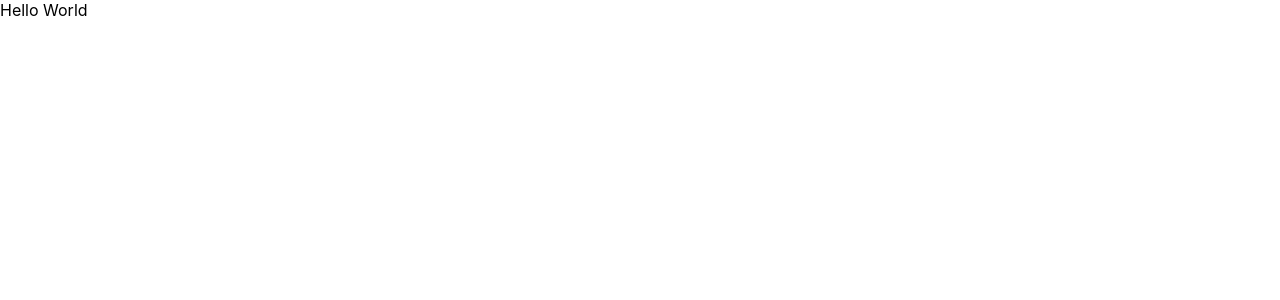
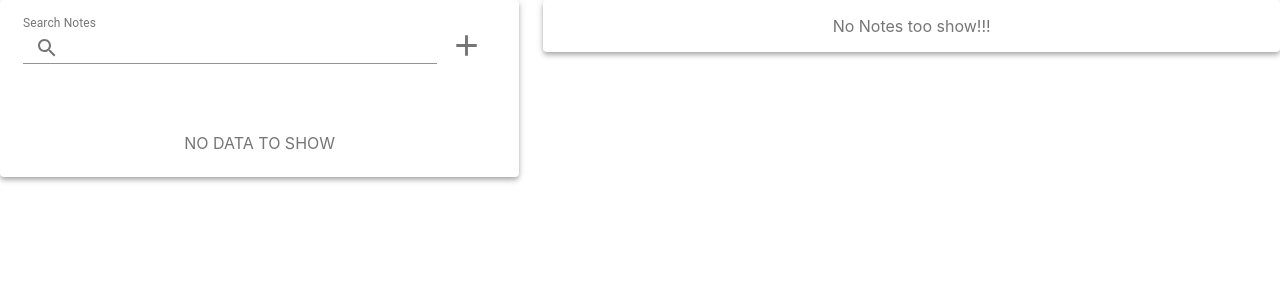
Before and after one commit to aman-singal/Notes, a React (Create React App) app: page / in a window 1280 px wide. Shown: the top 300 px of the page. Built offline with nearby package versions, Linux system fonts and the light colour scheme.

Commit message:
Complete

```diff
--- a/package.json
+++ b/package.json
@@ -8,7 +8,8 @@
     "@testing-library/user-event": "^7.2.1",
     "react": "^16.13.1",
     "react-dom": "^16.13.1",
-    "react-scripts": "3.4.1"
+    "react-scripts": "3.4.1",
+    "uniqid": "^5.2.0"
   },
   "scripts": {
     "start": "react-scripts start",
--- a/public/index.html
+++ b/public/index.html
@@ -11,7 +11,7 @@
     />
 
     <link rel="stylesheet" href="https://fonts.googleapis.com/icon?family=Material+Icons" />
-    <link rel="stylesheet" href="https://fonts.googleapis.com/css?family=Roboto:300,400,500,700&display=swap" />
+
 
 
     <link rel="apple-touch-icon" href="%PUBLIC_URL%/logo192.png" />
--- a/src/App.js
+++ b/src/App.js
@@ -1,10 +1,10 @@
 import React from 'react';
-
+import {Main} from './components/main/Main'
 
 function App() {
   return (
     <div className="App">
-      Hello World
+      <Main />
     </div>
   );
 }
--- a/src/components/addNotes/addNotes.js
+++ b/src/components/addNotes/addNotes.js
@@ -1,11 +1,38 @@
-import React from 'react'
+import React  , { useContext}  from 'react'
+import IconButton from "@material-ui/core/IconButton";
+import InputAdornment from "@material-ui/core/InputAdornment";
+import SearchIcon from "@material-ui/icons/Search";
+import TextField from "@material-ui/core/TextField";
+import Dialog from '../dialog/Dialog'
+import {StateContext} from '../main/Main'
 
-function addNotes() {
+function AddNotes() {
+    const {currentSearch} = useContext(StateContext)
+    const [search,setSearch] = currentSearch
+
+    const changeHandler = (e) =>{
+        setSearch(e.target.value)
+    }
+
     return (
         <div>
-            Add your notes over here
+            <TextField
+            label="Search Notes"
+            InputProps={{
+                startAdornment: (
+                <InputAdornment position="start" >
+                    <IconButton>
+                    <SearchIcon />
+                    </IconButton>
+                </InputAdornment>
+                )
+            }}
+            style={{width: '85%'}}
+            onChange={(e => changeHandler(e))}
+            />
+            <Dialog />
         </div>
     )
 }
 
-export default addNotes
+export default AddNotes
--- /dev/null
+++ b/src/components/dialog/Dialog.js
@@ -0,0 +1,86 @@
+import React , {useContext, useRef} from 'react';
+import Button from '@material-ui/core/Button';
+import TextField from '@material-ui/core/TextField';
+import Dialog from '@material-ui/core/Dialog';
+import DialogActions from '@material-ui/core/DialogActions';
+import DialogContent from '@material-ui/core/DialogContent';
+import DialogContentText from '@material-ui/core/DialogContentText';
+import DialogTitle from '@material-ui/core/DialogTitle';
+import AddIcon from '@material-ui/icons/Add';
+import IconButton from "@material-ui/core/IconButton";
+import {StateContext} from '../main/Main'
+import uniqid from 'uniqid'
+
+export default function FormDialog() {
+
+  const [open, setOpen] = React.useState(false);
+  const {value} = useContext(StateContext)
+  const [data, setData] = value
+  const titleRef = useRef('')
+  const notesRef = useRef("")
+
+  const handleClickOpen = () => {
+      console.log(data)
+    setOpen(true);
+  };
+
+  const handleClose = () => {
+    setOpen(false);
+  };
+
+
+  const handleAdd = () =>{
+    var datetime = new Date()
+    setData([...data , {
+        id: uniqid(),
+        title: titleRef.current.value,
+        notes: notesRef.current.value,
+        time: datetime,
+    }])
+    setOpen(false);
+  }
+
+  return (
+    <>
+        <IconButton onClick={handleClickOpen}>
+            <AddIcon fontSize="large" />
+        </IconButton>
+      <Dialog open={open} onClose={handleClose} aria-labelledby="form-dialog-title">
+        <DialogTitle id="form-dialog-title">Add Note</DialogTitle>
+        <DialogContent>
+          <DialogContentText>
+            Making notes are very important. One should definately make lotes of Notes
+          </DialogContentText>
+          <TextField
+            autoFocus
+            margin="dense"
+            id="name"
+            label="Title"
+            type="text"
+            fullWidth
+            required
+            inputRef={titleRef}
+          />
+          <TextField
+            autoFocus
+            margin="dense"
+            id="name"
+            label="Note"
+            type="text"
+            fullWidth
+            required
+            inputRef={notesRef}
+          />
+        </DialogContent>
+        <DialogActions>
+          <Button onClick={handleClose} color="primary">
+            Cancel
+          </Button>
+          <Button onClick={handleAdd} color="primary">
+            Add
+          </Button>
+        </DialogActions>
+      </Dialog>
+    </>
+  );
+}
--- /dev/null
+++ b/src/components/main/Main.js
@@ -0,0 +1,51 @@
+import React, { useState } from 'react'
+import Notes from '../notes/Notes'
+import AddNotes from '../addNotes/AddNotes'
+import NotesList from '../noteslist/NotesList'
+import { makeStyles } from '@material-ui/core/styles';
+import Paper from '@material-ui/core/Paper';
+import Grid from '@material-ui/core/Grid';
+
+const useStyles = makeStyles((theme) => ({
+  root: {
+    flexGrow: 1,
+  },
+  paper: {
+    padding: theme.spacing(2),
+    textAlign: 'center',
+    color: theme.palette.text.secondary,
+  },
+}));
+
+const StateContext = React.createContext()
+
+const Main =() => {
+
+    const [state,setState] = useState([])
+    const [id,setID] = useState('')
+    const [search,setSearch] = useState("")
+
+    const classes = useStyles();
+    return (
+    <StateContext.Provider value={{value: [state,setState],  currentID: [id,setID] , currentSearch: [search,setSearch]}}>
+        <div className={classes.root}>
+        <Grid container spacing={3}>
+            <Grid item xs={5}>
+            <Paper className={classes.paper} elevation={4}>
+                <AddNotes />
+                <NotesList />
+            </Paper>
+            </Grid>
+            <Grid item xs={7}>
+            <Paper className={classes.paper} elevation={4}>
+                <Notes />
+            </Paper>
+            </Grid>
+        </Grid>
+        </div>
+    </StateContext.Provider>
+    )
+}
+
+
+export {Main , StateContext};
--- a/src/components/notes/Notes.js
+++ b/src/components/notes/Notes.js
@@ -1,11 +1,40 @@
-import React from 'react'
+import React  , {useState,useEffect , useContext}from 'react'
+import {Typography} from '@material-ui/core'
+import Divider from '@material-ui/core/Divider';
+import {StateContext} from '../main/Main'
 
 function Notes() {
+
+
+  const {value} = useContext(StateContext)
+  const {currentID} = useContext(StateContext)
+  const [data, setData] = value
+  const [id, setID] = currentID
+  const [state,setState] = useState({})
+
+  useEffect(() => {
+      if(id){
+       let index =   data.findIndex(item => item.id === id)
+       setState(data[index])
+      }
+  }, [id])
+
+
     return (
-        <div>
-            This is a note
-        </div>
-    )
+        <>
+        {state.title === undefined ?
+            <div>
+                No Notes too show!!!
+            </div>
+            :
+            <div style={{textAlign: 'left'}}>
+            <Typography style={{fontSize: '2rem'}}> {state.title}</Typography>
+            <Divider style={{width: '100%'}} />
+            <Typography style={{marginTop: '50px'}}> {state.notes} </Typography>
+            </div>
+            }
+         </>
+    );
 }
 
 export default Notes
--- /dev/null
+++ b/src/components/noteslist/NotesList.js
@@ -0,0 +1,59 @@
+import React , {useContext} from 'react';
+import { makeStyles } from '@material-ui/core/styles';
+import List from '@material-ui/core/List';
+import ListItem from '@material-ui/core/ListItem';
+import {StateContext} from '../main/Main'
+const useStyles = makeStyles((theme) => ({
+  root: {
+    width: '100%',
+    backgroundColor: theme.palette.background.paper,
+    marginTop: '50px'
+  },
+}));
+
+
+export default function SimpleList() {
+
+  const {value} = useContext(StateContext)
+  const {currentID} = useContext(StateContext)
+  const [data, setData] = value
+  const [id, setID] = currentID
+  const {currentSearch} = useContext(StateContext)
+  const [search,setSearch] = currentSearch
+  const classes = useStyles();
+  const clickHandler = (item) =>{
+      setID(item)
+  }
+  var modifiedData = data.filter(item =>{
+    if(!search){
+      return item
+    }else{
+      return !item.title.toLowerCase().indexOf(search.toLowerCase())
+    }
+
+  })
+  console.log(modifiedData)
+  console.log(search)
+
+  return (
+    <div className={classes.root}>
+      <List component="nav" aria-label="secondary mailbox folders">
+          {modifiedData.length >= 1 ?
+
+          modifiedData.map(item =>{
+              return(
+                <ListItem button key={item.id} onClick={() => clickHandler(item.id)}>
+                {item.title}
+                </ListItem>
+              )
+
+          })
+          :
+          <div>
+              NO DATA TO SHOW
+          </div>
+        }
+      </List>
+    </div>
+  );
+}
```
Also changed, not shown: 1 other file (tests, documents, lock files or other folders).
